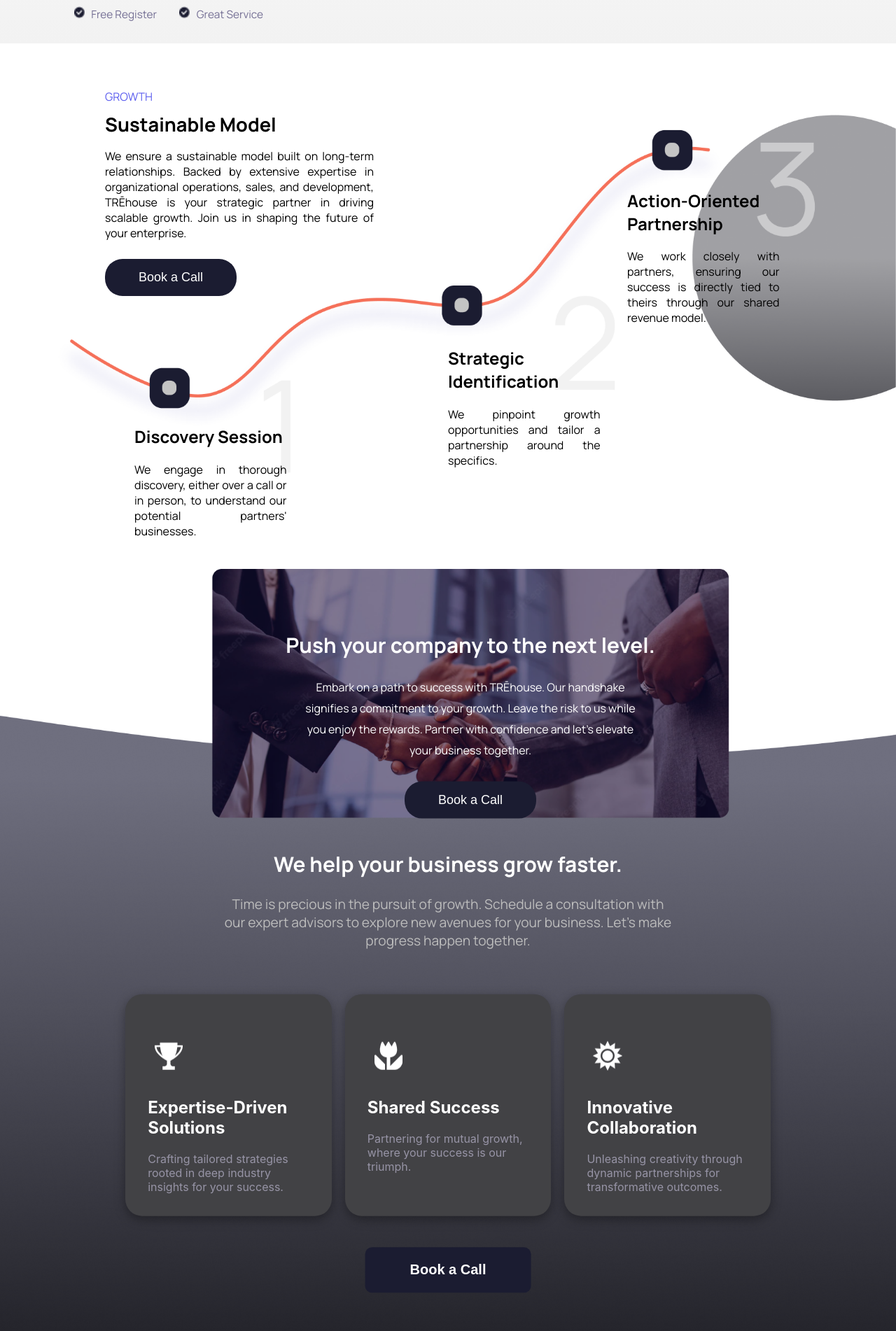
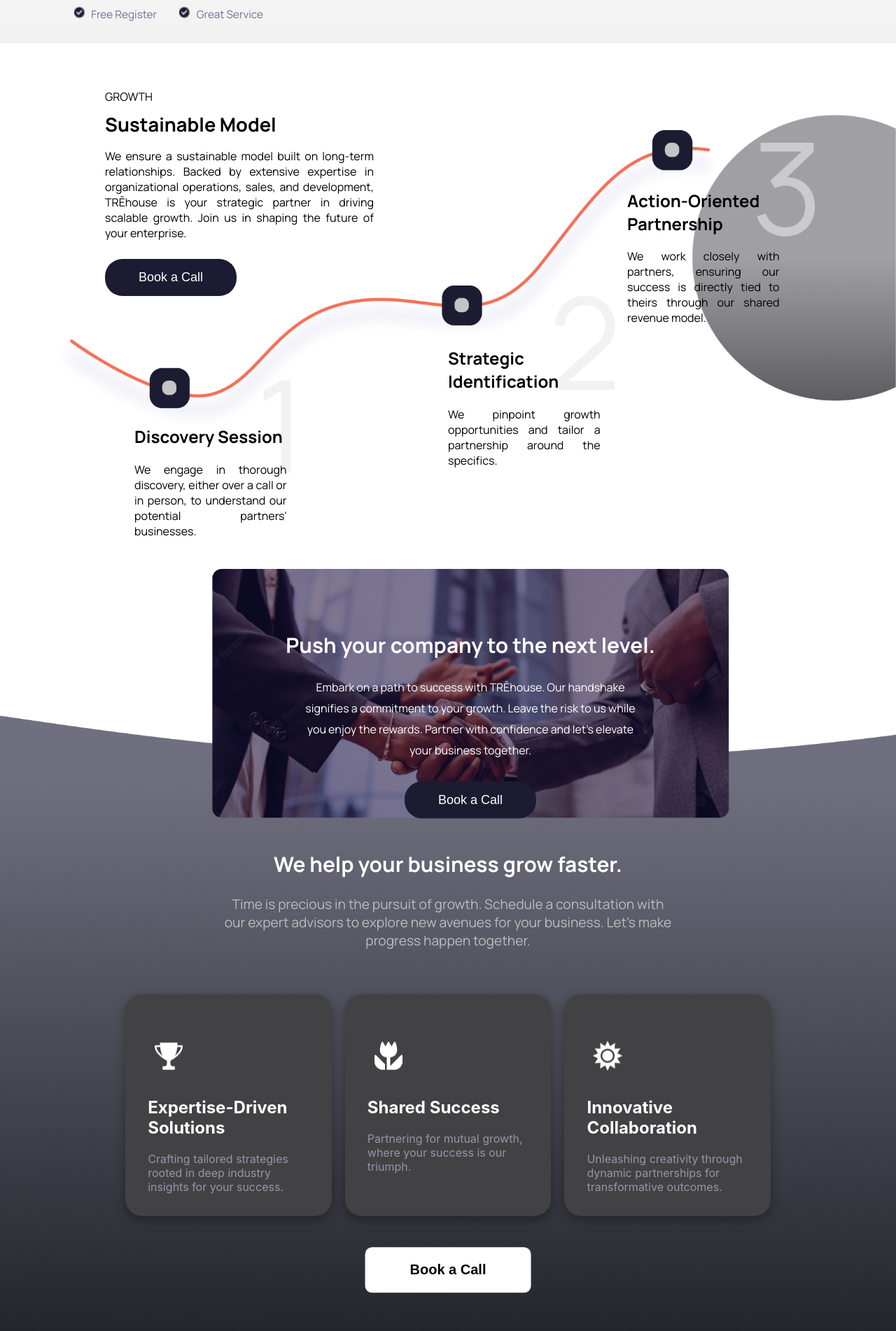
Before and after one commit to MastorkTechnologies/trehhouse, a React (Create React App) app: page / in a window 1280 px wide. Shown: the part 580-2482 px from the top of the page at 70% size. Built offline with nearby package versions, Linux system fonts and the light colour scheme; the HTML template or start-up script is replaced by a standard one.

Commit message:
Update Home.js

```diff
--- a/src/pages/Home.js
+++ b/src/pages/Home.js
@@ -120,7 +120,7 @@ function Home() {
                 viewport={{ once: true }}
                 className='sustainm'
               >
-                <p>GROWTH</p>
+                <p style={{ color: "white" }} >GROWTH</p>
                 <h2>Sustainable Model</h2>
                 <p style={{ textAlign: "justify" }}>
                   We ensure a sustainable model built on long-term
@@ -375,10 +375,10 @@ function Home() {
                 </div>
                 <button
                   className='yellow btn3m'
-                  style={{ background: "rgba(27, 28, 49, 1)" }}
+                  style={{ background: "white" }}
                 >
                   <a
-                    style={{ color: "white" }}
+                    style={{ color: "black" }}
                     className='ab'
                     href='https://calendly.com/trehouse-bd/30min?month=2024-04'
                   >
@@ -681,7 +681,7 @@ function Home() {
                 }}
                 className='sustain'
               >
-                <p>GROWTH</p>
+                <p style={{color:"black"}}>GROWTH</p>
                 <h2>Sustainable Model</h2>
                 <p style={{ textAlign: "justify" }}>
                   We ensure a sustainable model built on long-term
@@ -922,10 +922,10 @@ function Home() {
                 </div>
                 <button
                   className='yellow btn3'
-                  style={{ background: "rgba(27, 28, 49, 1)", color: "white" }}
+                  style={{ background: "white", color: "white" }}
                 >
                   <a
-                    style={{ color: "white" }}
+                    style={{ color: "black" }}
                     className='ab'
                     href='https://calendly.com/trehouse-bd/30min?month=2024-04'
                   >
```
